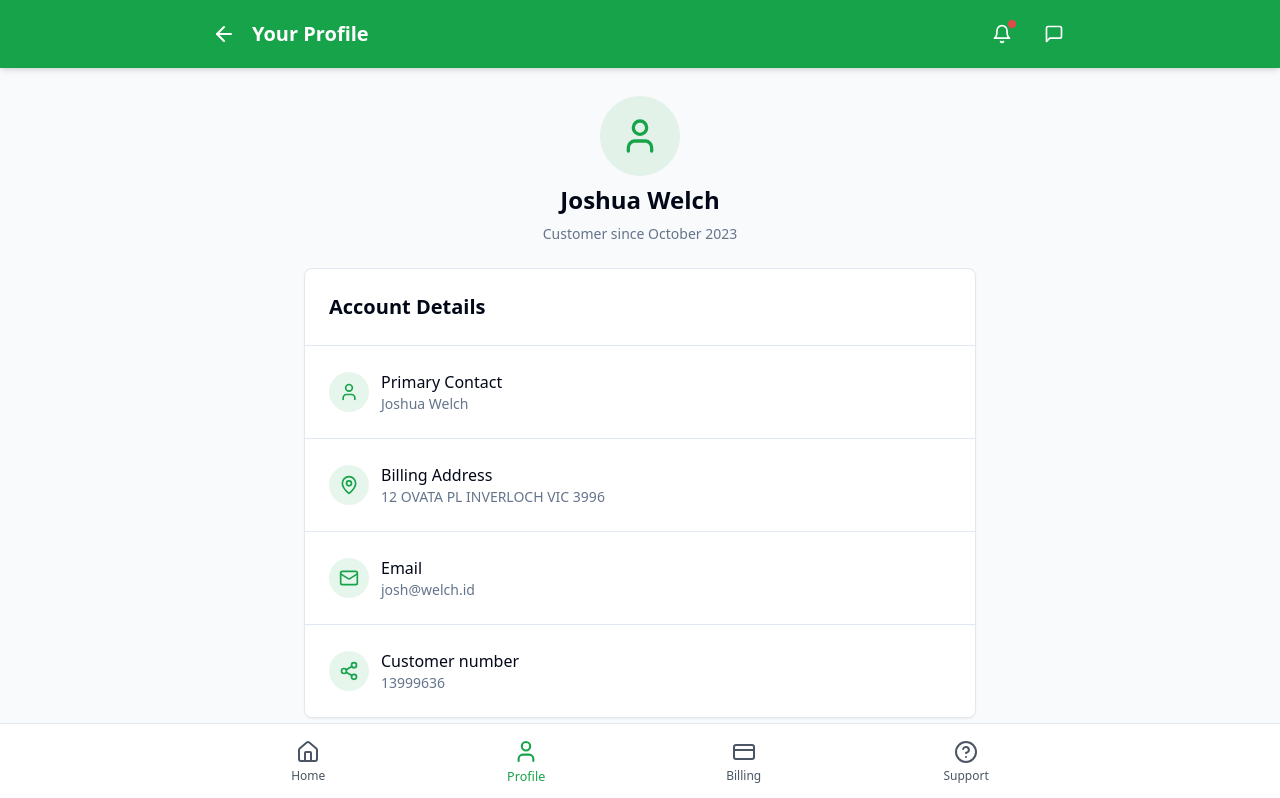
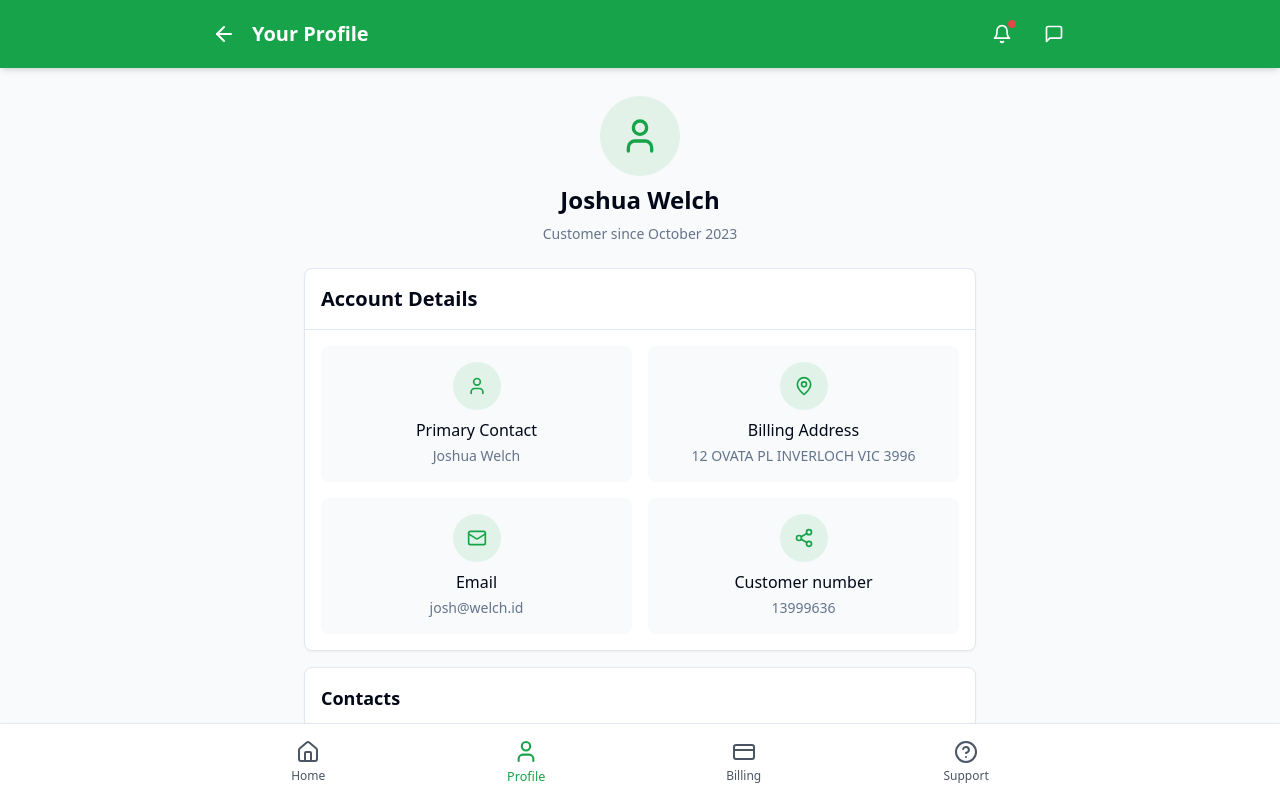
Before and after one commit to Josh-welch/api-connectivity-explorer, a React (Vite) app: page /profile in a window 1280 px wide. Shown: the top 798 px of the page. Built offline with nearby package versions, Linux system fonts and the light colour scheme.

Commit message:
Refactor profile components layout
Updated the layout of profile components to display information in a tile format instead of a list. This change enhances the visual presentation and user experience.
[skip gpt_engineer]

```diff
--- a/src/components/profile/AccountDetails.tsx
+++ b/src/components/profile/AccountDetails.tsx
@@ -19,21 +19,21 @@ const AccountDetails = ({ name, address, email, customerNumber }: AccountDetails
   return (
     <section>
       <Card className="overflow-hidden">
-        <div className="p-6 border-b">
+        <div className="p-4 border-b">
           <h2 className="text-xl font-semibold">Account Details</h2>
         </div>
-        <div className="divide-y">
+        <div className="grid grid-cols-1 sm:grid-cols-2 gap-4 p-4">
           {details.map((detail, index) => (
             <div
               key={index}
-              className="p-4 sm:p-6 flex items-center gap-3 hover:bg-accent/50 transition-colors"
+              className="p-4 rounded-lg bg-accent/50 hover:bg-accent transition-colors flex flex-col items-center text-center space-y-2"
             >
-              <div className="flex items-center justify-center size-10 rounded-full bg-primary/10">
+              <div className="flex items-center justify-center size-12 rounded-full bg-primary/10">
                 {detail.icon}
               </div>
               <div>
                 <p className="font-medium">{detail.label}</p>
-                <p className="text-sm text-muted-foreground">{detail.value}</p>
+                <p className="text-sm text-muted-foreground mt-1">{detail.value}</p>
               </div>
             </div>
           ))}
```
